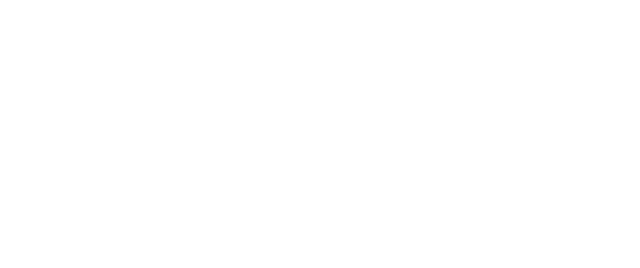
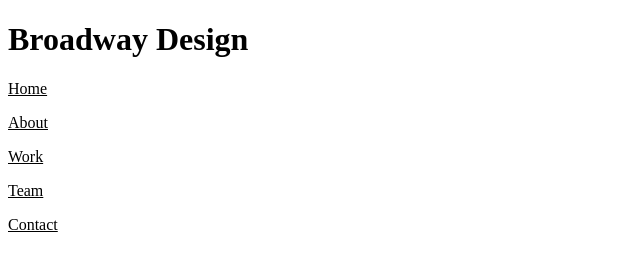
Before and after one commit to Emms98/broadway, a plain HTML site: page index.html in a window 1280 px wide. Shown: the whole page, without its empty margins (0-640 px from the left). Drawn offline with Linux system fonts and the light colour scheme.

Commit message:
add header and navigation

```diff
--- a/index.html
+++ b/index.html
@@ -6,6 +6,13 @@
     <title>Broadway Design</title>
   </head>
   <body>
-
+    <div id="header">
+      <h1>Broadway Design</h1>
+      <p class"nagivation"><u>Home</u></p>
+      <p class"nagivation"><u>About</u></p>
+      <p class"nagivation"><u>Work</u></p>
+      <p class"nagivation"><u>Team</u></p>
+      <p class"nagivation"><u>Contact</u></p>
+    </div>
   </body>
 </html>
```
